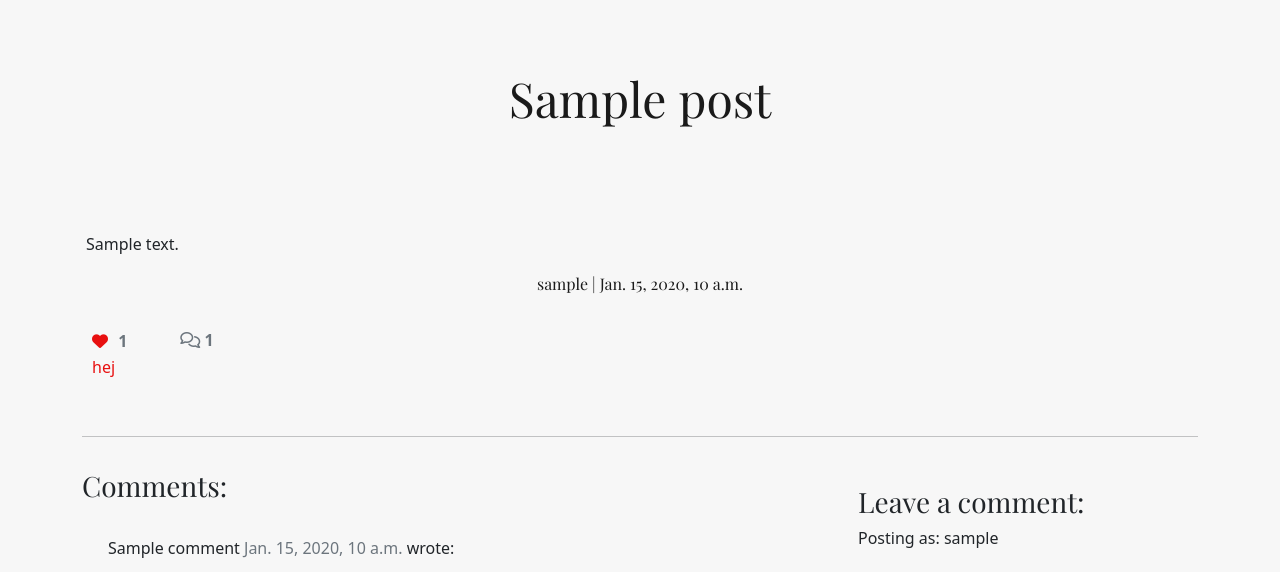
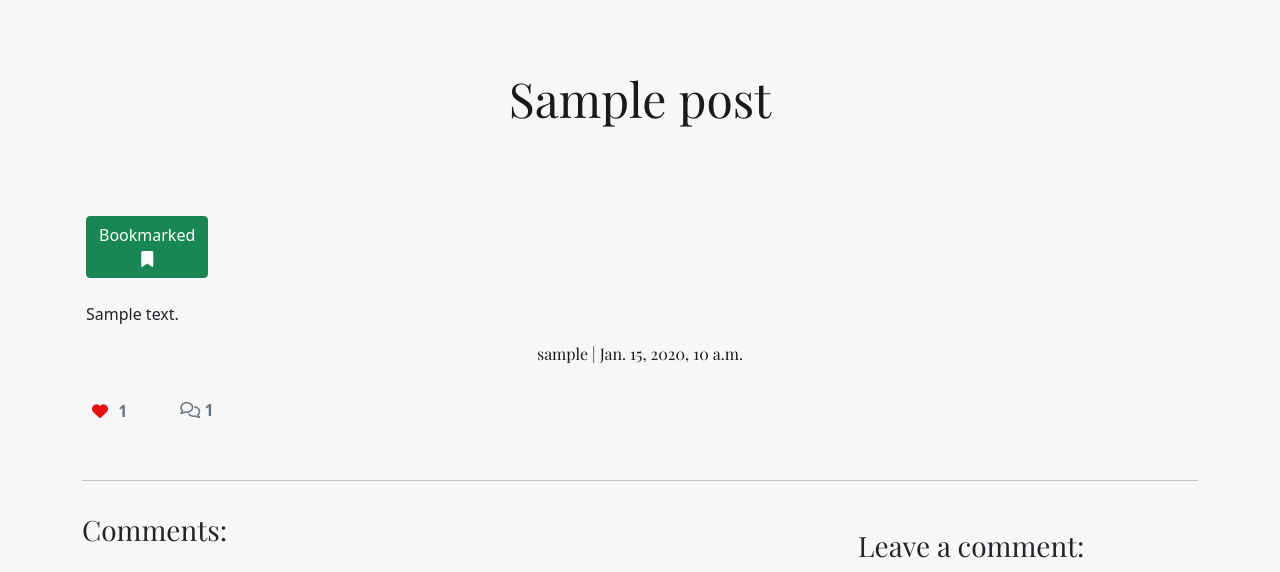
Before and after one commit to Aspen92/sonictones-pp4, a Django app: a page that uses templates/base.html in a window 1280 px wide. Shown: the part 60-632 px from the top of the page. Run offline with Django 3.2, Linux system fonts and the light colour scheme; a user stored in the database is signed in; tables that the repository leaves empty hold one stand-in row (values such as "Sample post"); some libraries are stand-ins or nearby versions.

Commit message:
Complete styling of bookmarked button

```diff
--- a/blog/views.py
+++ b/blog/views.py
@@ -21,6 +21,9 @@ class PostDetail(View):
         liked = False
         if post.likes.filter(id=self.request.user.id).exists():
             liked = True
+        bookmarked = False
+        if post.bookmarks.filter(id=self.request.user.id).exists():
+            bookmarked = True
 
         return render(
             request,
@@ -30,6 +33,7 @@ class PostDetail(View):
                 "comments": comments,
                 "commented": False,
                 "liked": liked,
+                "bookmarked": bookmarked,
                 "comment_form": CommentForm()
             },
         )
--- a/templates/base.html
+++ b/templates/base.html
@@ -67,7 +67,8 @@
                 </ul>
 
                 {% if user.is_authenticated %}
-                <a class="btn btn-light mx-4 btn-bookmarks" href="{% url 'view_bookmarks' %}" role="button">
+                <a class="btn btn-light mx-lg-4 mx-md-0 mx-sm-0 mx-xs-0 mb-lg-0 mb-md-2 mb-sm-2 mb-2"
+                    href="{% url 'view_bookmarks' %}" role="button">
                     <i class="fa-regular fa-bookmark"></i></a>
                 {% else %}
                 {% endif %}
--- a/templates/post_detail.html
+++ b/templates/post_detail.html
@@ -24,6 +24,22 @@
                     <img class="post-img-top" src=" {{ post.featured_image.url }}">
                     {% endif %}
                 </div>
+
+                {% if user.is_authenticated %}
+                <form class="d-inline mt-2" action="{% url 'post_bookmarks' post.slug %}" method="POST">
+                    {% csrf_token %}
+                    {% if bookmarked %}
+                    <button type="submit" name="blogpost_id" value="{{post.slug}}"
+                        class="btn btn-success mx-auto">Bookmarked
+                        <br>
+                        <i class="fa-solid fa-bookmark"></i></button>
+                    {% else %}
+                    <button type="submit" name="blogpost_id" value="{{post.slug}}" class="btn btn-dark mx-auto">Bookmark
+                        <br> <i class="fa-regular fa-bookmark"></i></button>
+                    {% endif %}
+                </form>
+                {% endif %}
+
                 <!-- The post content goes inside the card-text. -->
                 <!-- Use the | safe filter inside the template tags -->
                 <p class="card-text mt-4">
@@ -31,6 +47,7 @@
                     <!-- Post author and post created date -->
                     <p class="post-subtitle">{{ post.author }} | {{ post.created_on }}</p>
                 </p>
+
                 <div class="row">
                     <div class="col-1">
                         <strong>
@@ -51,30 +68,6 @@
                             <!-- The number of likes goes before the closing strong tag -->
                             <span class="text-secondary">{{ post.number_of_likes }} </span>
                         </strong>
-
-
-
-                        <strong>
-                            {% if user.is_authenticated %}
-                            <form class="d-inline" action="{% url 'post_bookmarks' post.slug %}" method="POST">
-                                {% csrf_token %}
-                                {% if liked %}
-                                <button type="submit" name="blogpost_id" value="{{post.slug}}"
-                                    class="btn-like">hej</button>
-                                {% else %}
-                                <button type="submit" name="blogpost_id" value="{{post.slug}}"
-                                    class="btn-like">hej</button>
-                                {% endif %}
-                            </form>
-                            {% else %}
-                            <span class="text-secondary"><i class="far fa-star"></i></span>
-                            {% endif %}
-                            <!-- The number of likes goes before the closing strong tag -->
-                            <!-- <span class="text-secondary">{{ post.number_of_likes }} </span> -->
-                        </strong>
-
-
-
                     </div>
                     <div class="col-1">
                         {% with comments.count as total_comments %}
@@ -116,7 +109,7 @@
         </div>
         <div class="col-md-4 card mb-4  mt-3 ">
             <div class="card-body">
-                <!-- For later -->
+                <!-- comment -->
                 {% if commented %}
                 <div class="alert alert-success" role="alert">
                     Your comment is awaiting approval
```
